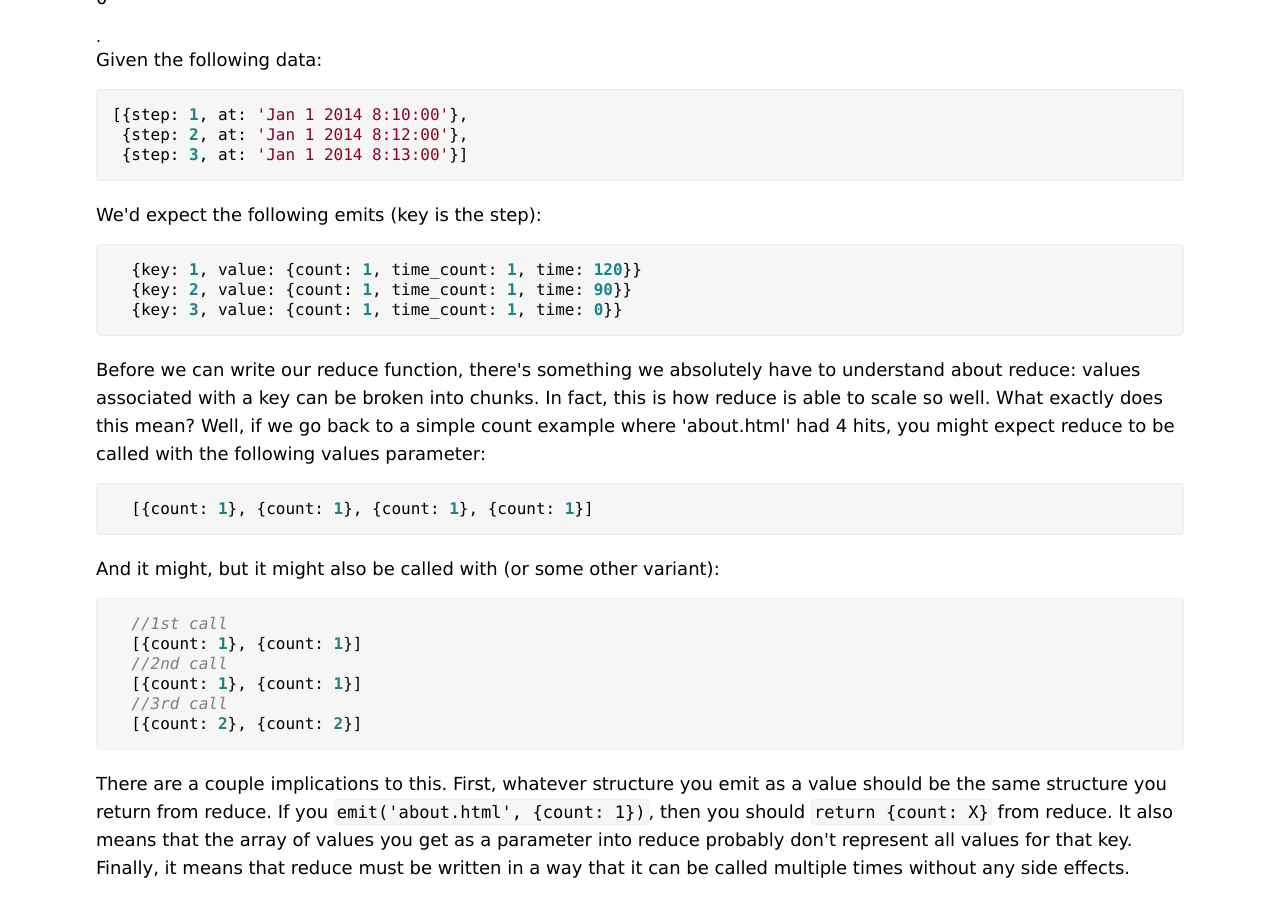
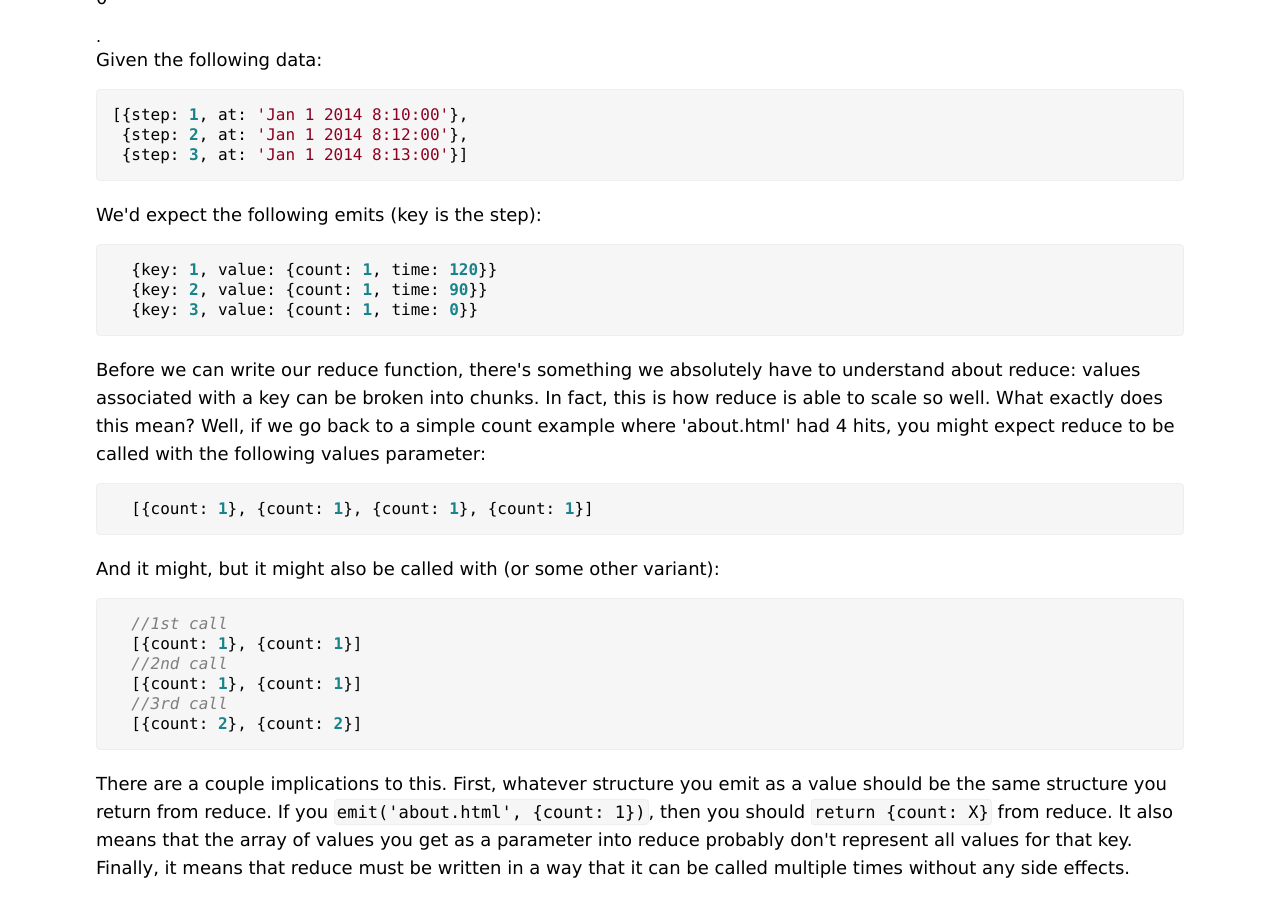
Before and after one commit to fehmicansaglam/fehmicansaglam.github.com, a Jekyll site: the page built from _posts/2012-5-1-Measuring-Time-Spent-Between-Steps-In-A-Funnel.html, in a window 1280 px wide and 900 px high, scrolled down 764 px. Built offline with Jekyll 4.4.1, drawn with Linux system fonts in a browser that asks for light colours; nearby versions of some CDN libraries; comment, search, counter and statistics services are not loaded.

Commit message:
removed time_count

```diff
--- a/_posts/2012-5-1-Measuring-Time-Spent-Between-Steps-In-A-Funnel.html
+++ b/_posts/2012-5-1-Measuring-Time-Spent-Between-Steps-In-A-Funnel.html
@@ -42,9 +42,9 @@ function() {
 <p>We'd expect the following emits (key is the step): </p>
 
 <pre data-language="javascript">
-  {key: 1, value: {count: 1, time_count: 1, time: 120}}
-  {key: 2, value: {count: 1, time_count: 1, time: 90}}
-  {key: 3, value: {count: 1, time_count: 1, time: 0}}
+  {key: 1, value: {count: 1, time: 120}}
+  {key: 2, value: {count: 1, time: 90}}
+  {key: 3, value: {count: 1, time: 0}}
 </pre>
 
 <p>Before we can write our reduce function, there's something we absolutely have to understand about reduce: values associated with a key can be broken into chunks. In fact, this is how reduce is able to scale so well. What exactly does this mean? Well, if we go back to a simple count example where 'about.html' had 4 hits, you might expect reduce to be called with the following values parameter:</p>
```
